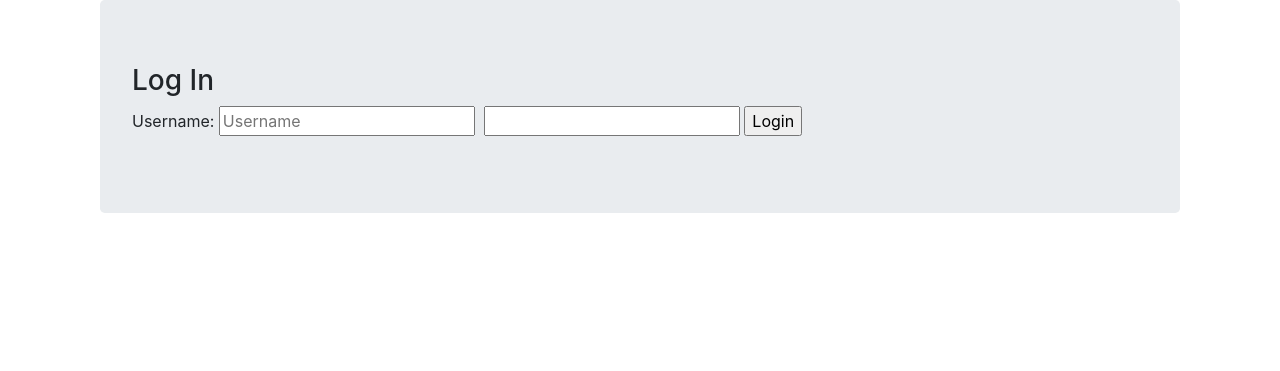
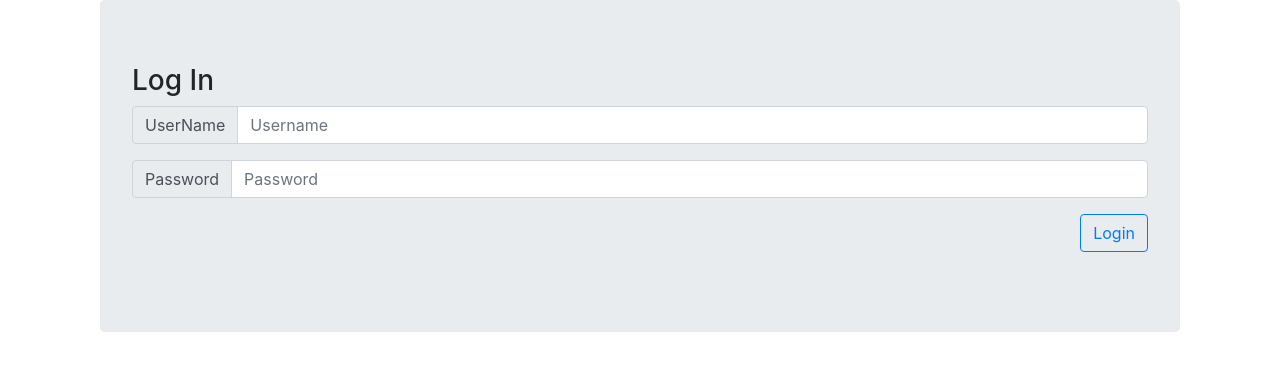
Before and after one commit to aysegulsari/SWE-573, a Django app: page /accounts/user_login/ in a window 1280 px wide. Shown: the part 56-427 px from the top of the page. Run offline with Django 3.2, Linux system fonts and the light colour scheme; some libraries are stand-ins or nearby versions.

Commit message:
templates are updated with bootstrap

```diff
--- a/accounts/templates/accounts/login.html
+++ b/accounts/templates/accounts/login.html
@@ -7,13 +7,26 @@
         <form method="post" action="{% url 'accounts:user_login' %}">
           {% csrf_token %}
           {# A more "HTML" way of creating the login form#}
-          <label for="username">Username:</label>
-          <input type="text" name="username" placeholder="Username">
+          <div class="input-group mb-3">
+            <div class="input-group-prepend">
+              <span class="input-group-text" id="inputGroup-sizing-default">UserName</span>
+            </div>
+            <input type="text" class="form-control" placeholder="Username" aria-label="Default" required="required" aria-describedby="inputGroup-sizing-default" id="username" name="username">
+          </div>
 
-          <label for="password"></label>
-          <input type="password" name="password">
+          <div class="input-group mb-3">
+            <div class="input-group-prepend">
+              <span class="input-group-text" id="inputGroup-sizing-default">Password</span>
+            </div>
+            <input type="password" class="form-control" placeholder="Password" aria-label="Default" required="required" aria-describedby="inputGroup-sizing-default" id="password" name="password">
+          </div>
 
-          <input type="submit" name="" value="Login">
+         <div class="form-group row text-right">
+           <div class="col-xl-12 col-lg-12 col-md-12 col-sm-12 col-12">
+             <input type="submit" class="btn btn-outline-primary" value="Login"></input>
+           </div>
+         </div>
+
         </form>
           {% if not isLoggedIn %}
           <h6>{{errorMessage}}</h6>
```
Also changed, not shown: accounts/templates/accounts/signup.html (+6 -5 lines).
